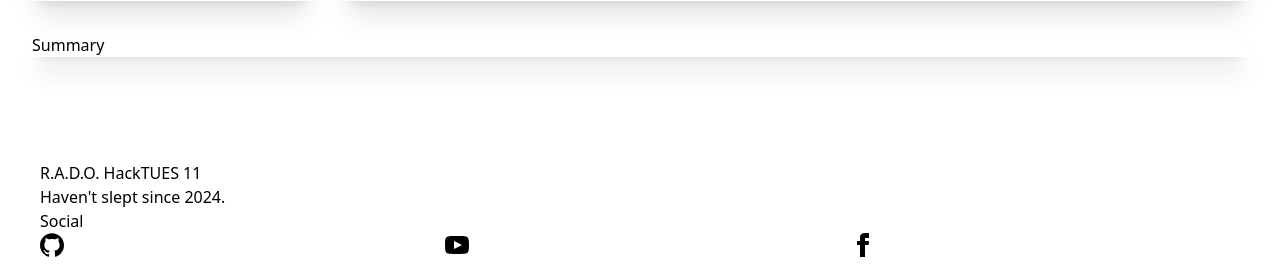
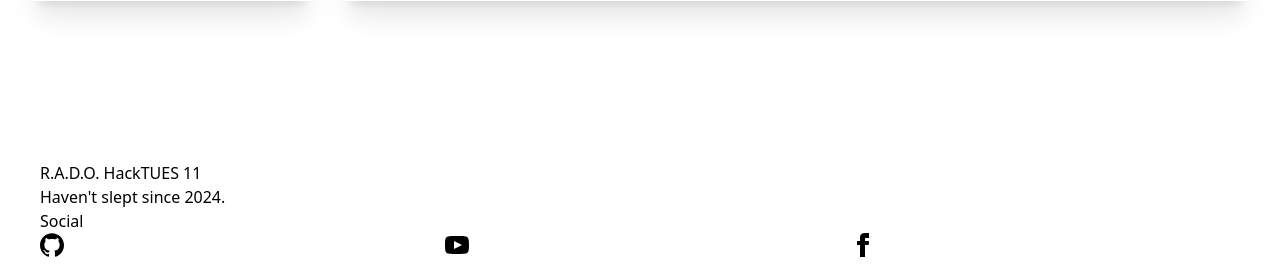
Before and after one commit to KaloyanYanev08/AMA_HackTues11, a Flask app: template templates/stats.html in a window 1280 px wide. Shown: the part 695-959 px from the top of the page. Run offline with Flask 3, Linux system fonts and the light colour scheme; the template is opened without the code that fills it, so the values that code supplies are empty; some libraries are stand-ins or nearby versions.

Commit message:
removed the summary bar in stats

```diff
--- a/templates/stats.html
+++ b/templates/stats.html
@@ -37,15 +37,7 @@
         </div>
     </div>
 
-    <!-- Summary Card -->
-    <div class="card bg-base-100 shadow-xl mt-8 backdrop-blur-sm bg-opacity-80">
-        <div class="card-body prose max-w-none">
-            <h2 class="card-title text-primary">Summary</h2>
-            <p class="text-xl opacity-80">
 
-            </p>
-        </div>
-    </div>
 </div>
 
 <script src="https://cdn.jsdelivr.net/npm/chart.js"></script>
```
